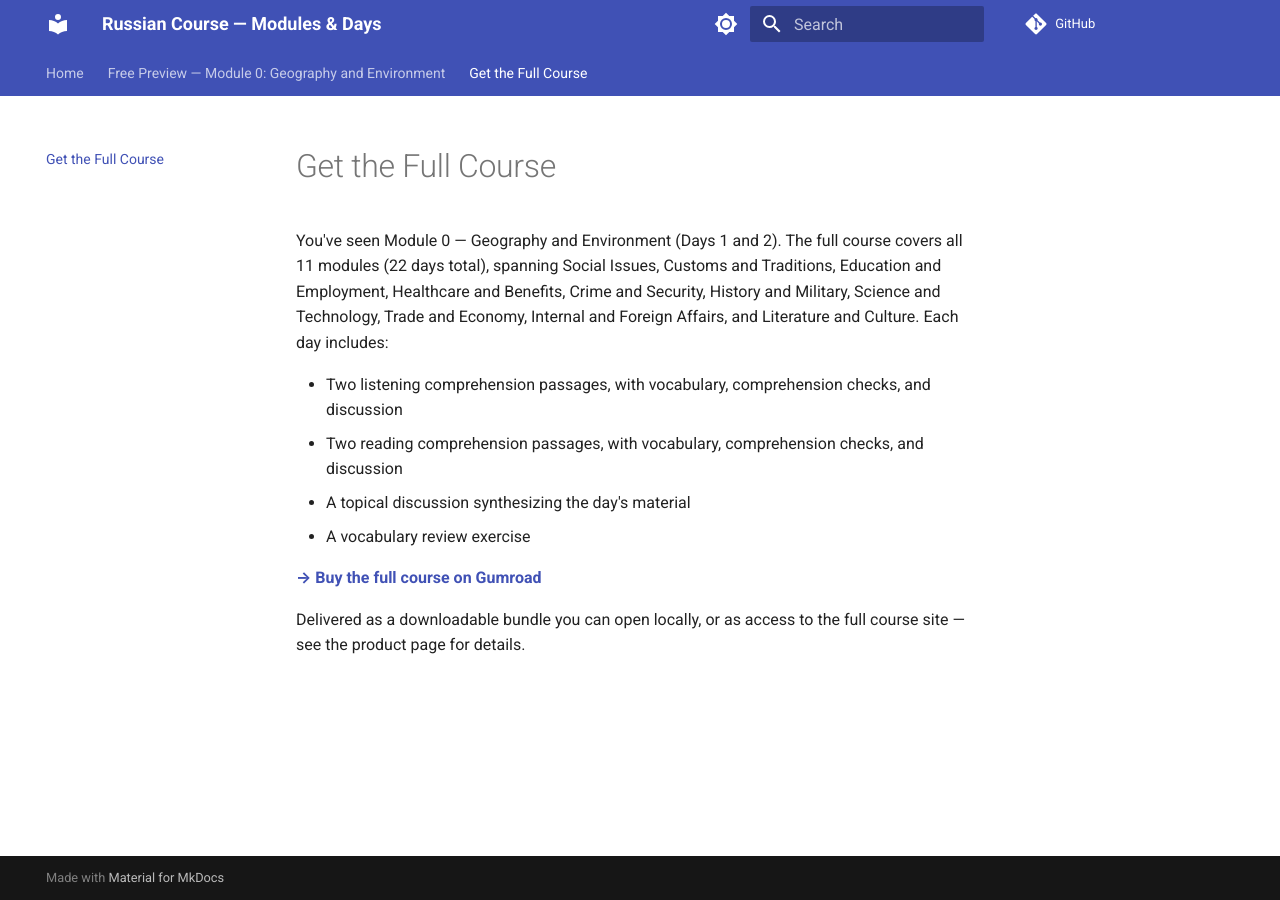
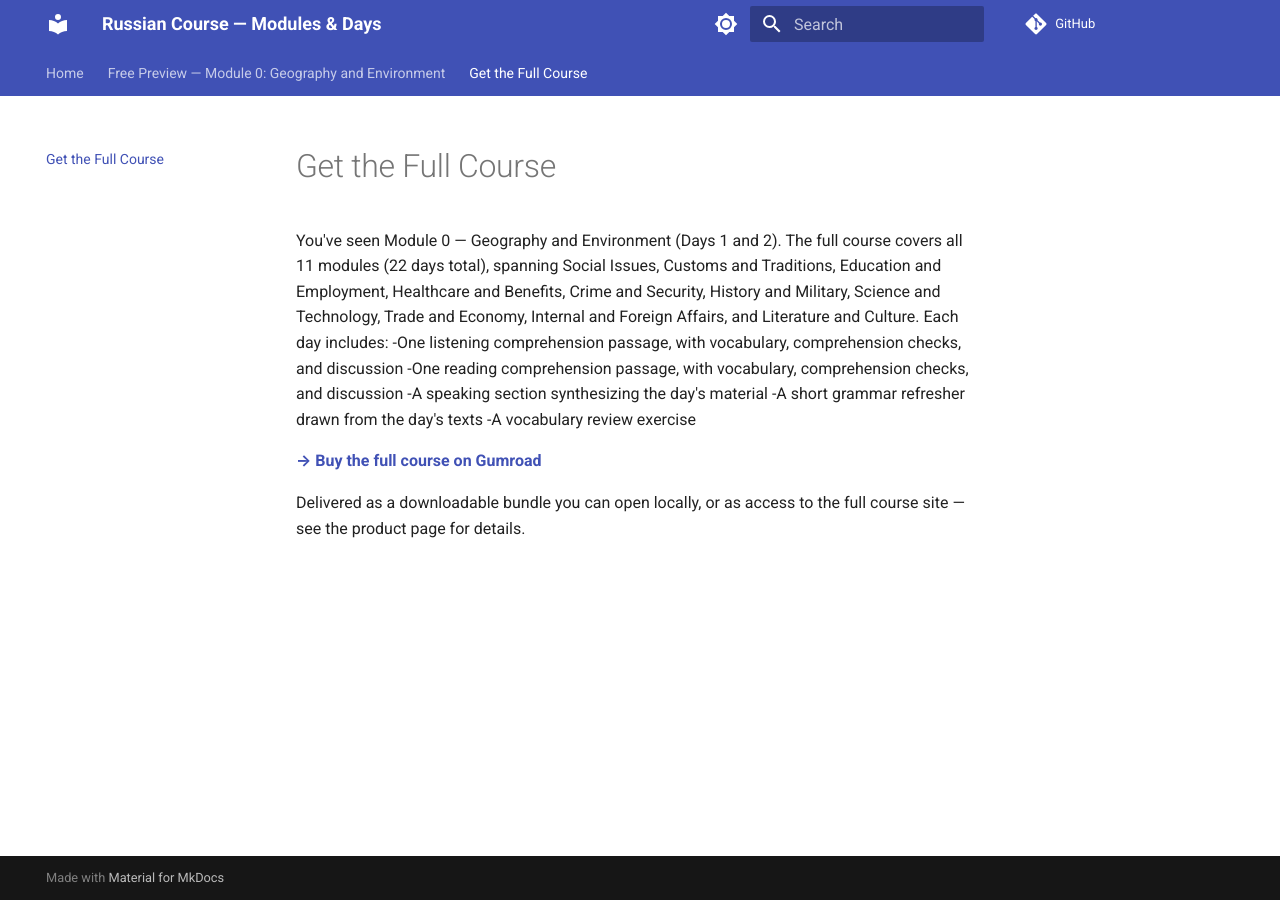
Before and after one commit to 16Felix-star/russian-course, an MkDocs documentation site: the page built from docs/get-full-course.md, in a window 1280 px wide. Built offline with MkDocs 1.6.1 and Material for MkDocs 9.7.7, drawn with Linux system fonts in a browser that asks for light colours; comment, search, counter and statistics services are not loaded.

Commit message:
Update get-full-course.md

```diff
--- a/docs/get-full-course.md
+++ b/docs/get-full-course.md
@@ -5,11 +5,11 @@ title: Get the Full Course
 # Get the Full Course
 
 You've seen Module 0 — Geography and Environment (Days 1 and 2). The full course covers all 11 modules (22 days total), spanning Social Issues, Customs and Traditions, Education and Employment, Healthcare and Benefits, Crime and Security, History and Military, Science and Technology, Trade and Economy, Internal and Foreign Affairs, and Literature and Culture. Each day includes:
-
-- Two listening comprehension passages, with vocabulary, comprehension checks, and discussion
-- Two reading comprehension passages, with vocabulary, comprehension checks, and discussion
-- A topical discussion synthesizing the day's material
-- A vocabulary review exercise
+-One listening comprehension passage, with vocabulary, comprehension checks, and discussion
+-One reading comprehension passage, with vocabulary, comprehension checks, and discussion
+-A speaking section synthesizing the day's material
+-A short grammar refresher drawn from the day's texts
+-A vocabulary review exercise
 
 **[→ Buy the full course on Gumroad](https://YOURNAME.gumroad.com/l/YOURCOURSE)**
 
```
